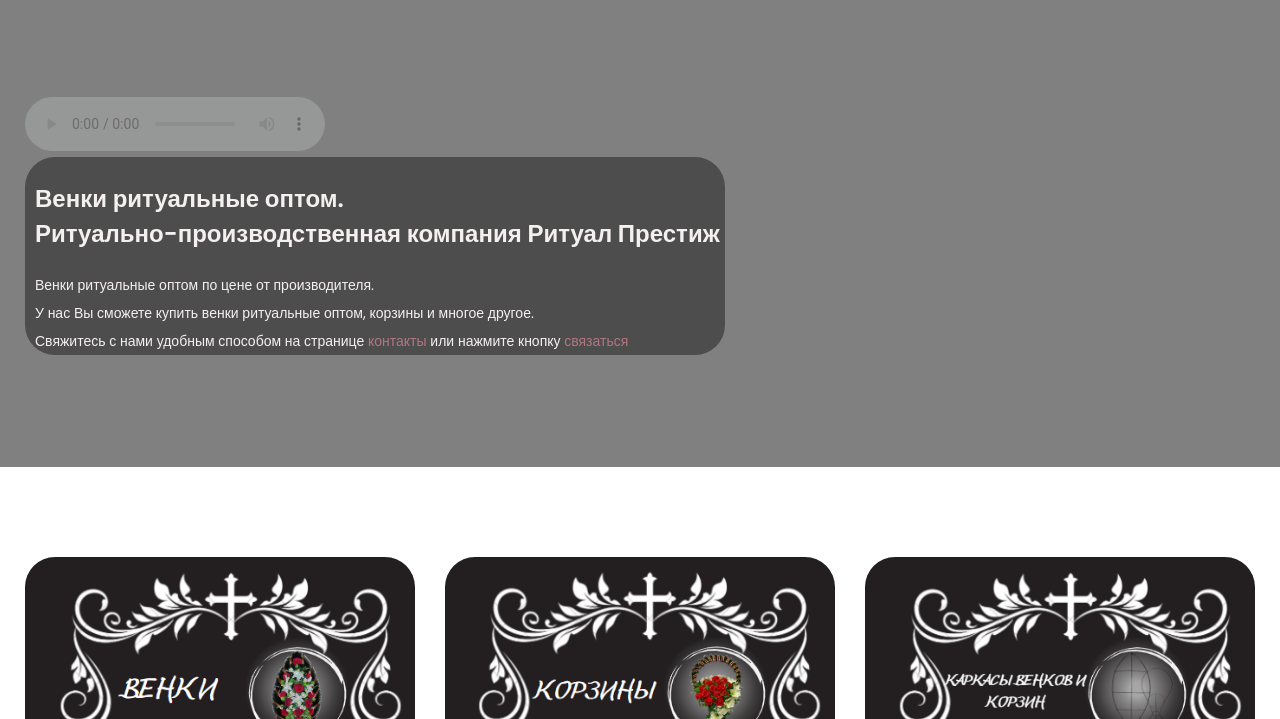
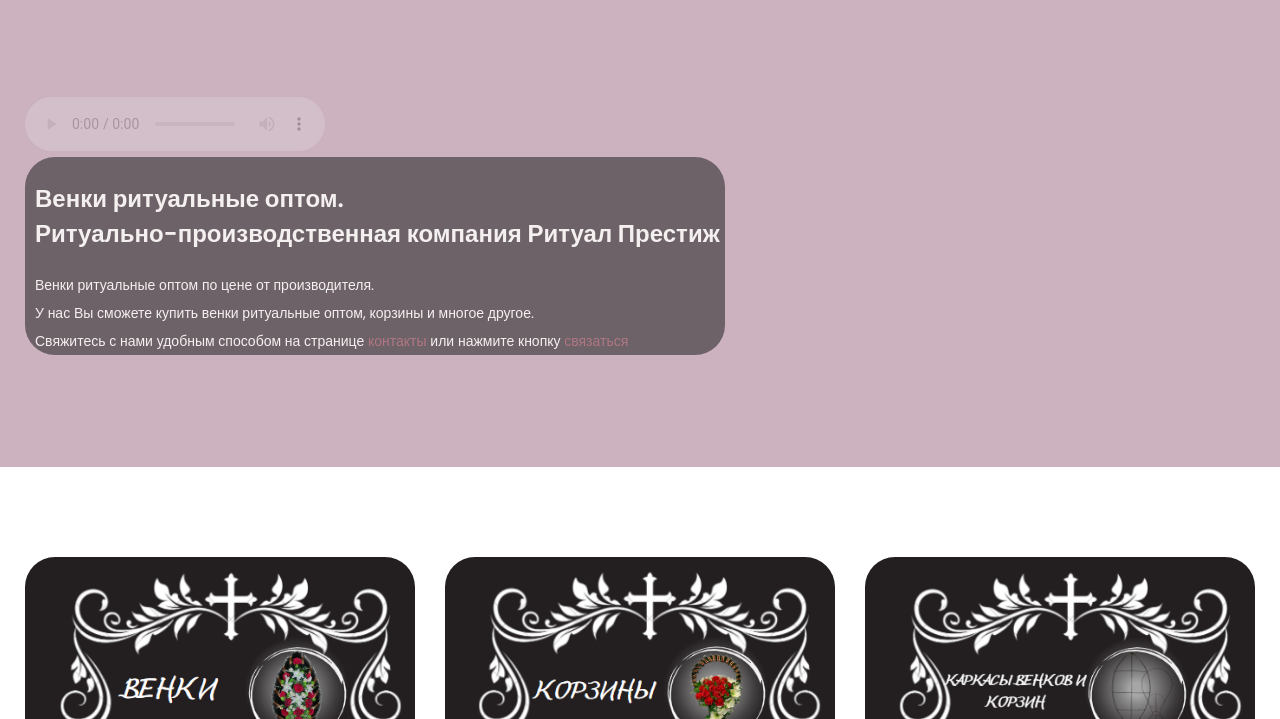
Before and after one commit to Sogdi24/r, a website: page index.html in a window 1280 px wide. Shown: the part 263-982 px from the top of the page. Drawn offline with nearby package versions, Linux system fonts and the light colour scheme; a web font is replaced by a local one.

Commit message:
Update indexx.css

```diff
--- a/css/indexx.css
+++ b/css/indexx.css
@@ -81,7 +81,7 @@
 
 .header {
 
-     background-color: gray;
+     background-color: #ccb2bf;
     padding-top: 46px;
    height: 730px;
 }
```
